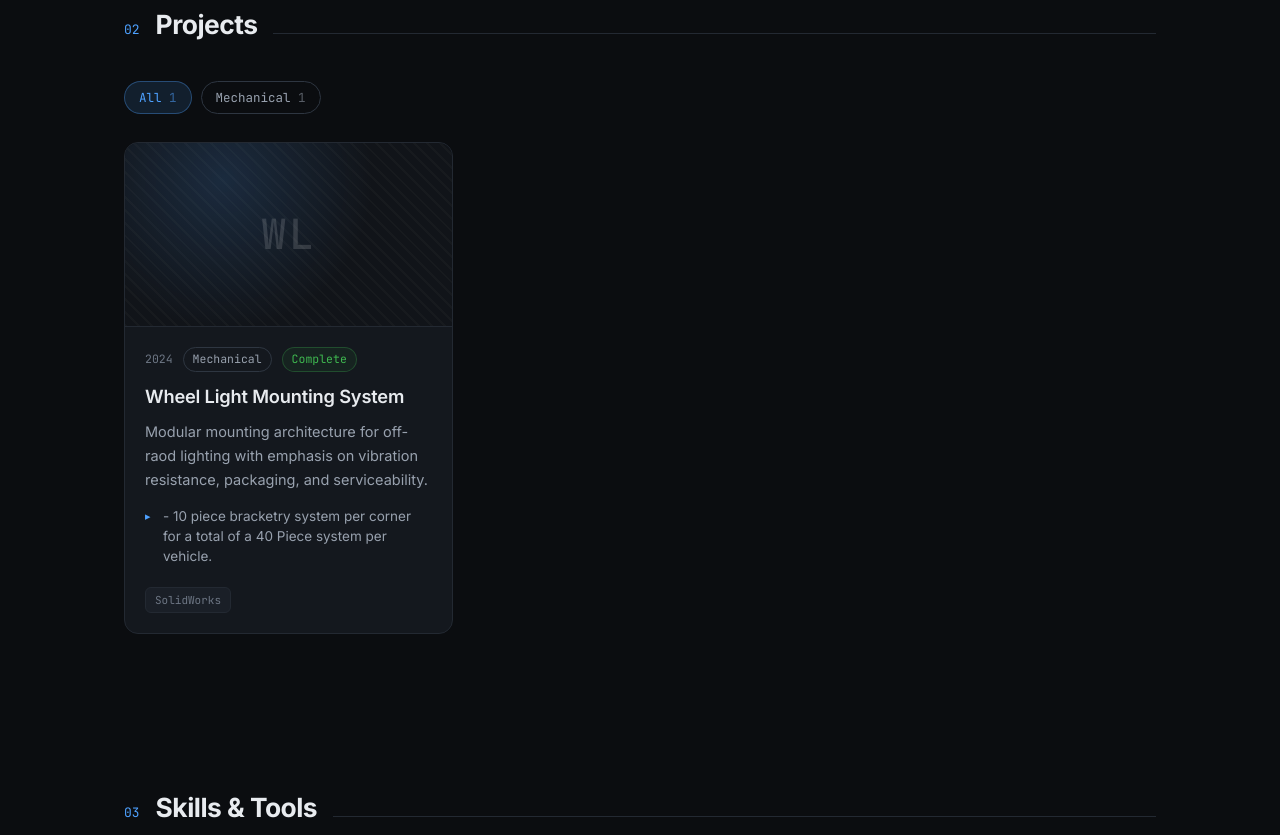
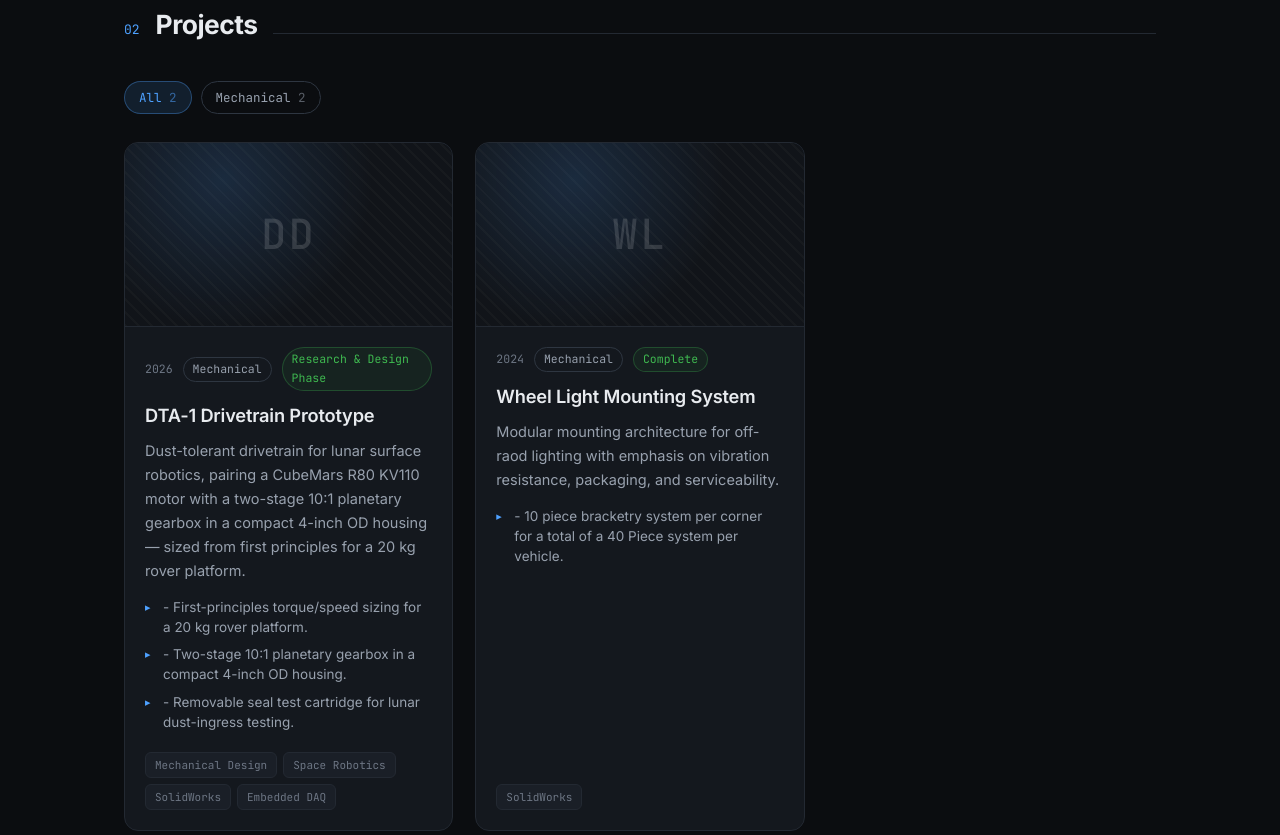
Before and after one commit to DFerronyalka/dferronyalka.github.io, a plain HTML site: page index.html in a window 1280 px wide. Shown: the part 1224-2059 px from the top of the page. Drawn offline with Linux system fonts and the light colour scheme.

Commit message:
Update index.html

```diff
--- a/index.html
+++ b/index.html
@@ -76,7 +76,27 @@ const GLANCE = [
    ---------------------------------------------------------------- */
 
 const PROJECTS = [
-  {
+	{
+    title: "DTA-1 Drivetrain Prototype",
+    year: "2026",
+    category: "Mechanical",
+    status: "Research & Design Phase",
+    blurb: "Dust-tolerant drivetrain for lunar surface robotics, pairing a CubeMars R80 KV110 motor with a two-stage 10:1 planetary gearbox in a compact 4-inch OD housing — sized from first principles for a 20 kg rover platform.",
+    // 2–4 short bullet points. These are what recruiters actually read.
+    highlights: [
+      "- First-principles torque/speed sizing for a 20 kg rover platform.",
+	  "- Two-stage 10:1 planetary gearbox in a compact 4-inch OD housing.",
+	  "- Removable seal test cartridge for lunar dust-ingress testing.",
+    ],
+    tags: ["Mechanical Design", "Space Robotics", "SolidWorks", "Embedded DAQ"],
+    image: "",
+    links: {
+      github: "",
+      writeup: "",
+      demo: "",
+    },
+  },
+	{
     title: "Wheel Light Mounting System",
     year: "2024",
     category: "Mechanical",
```
